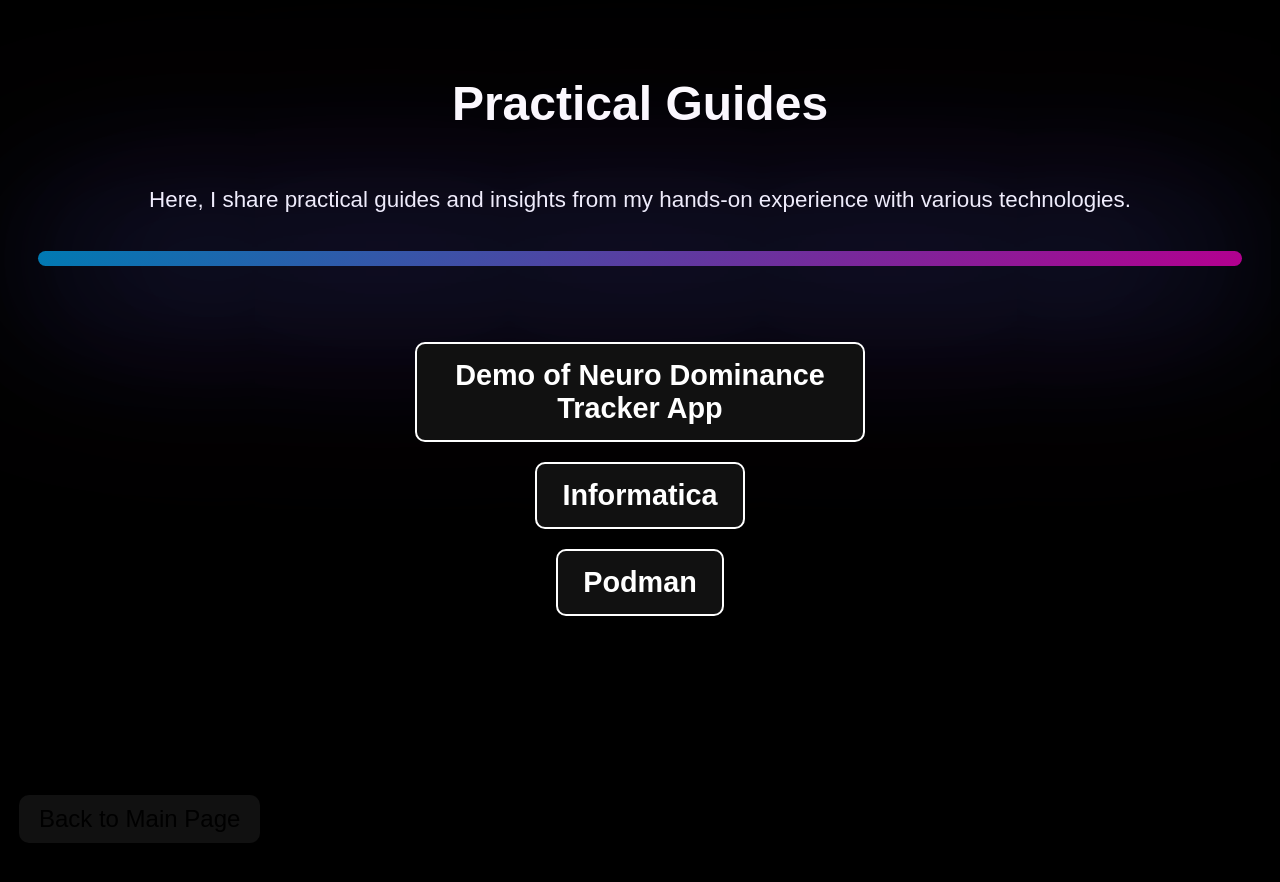
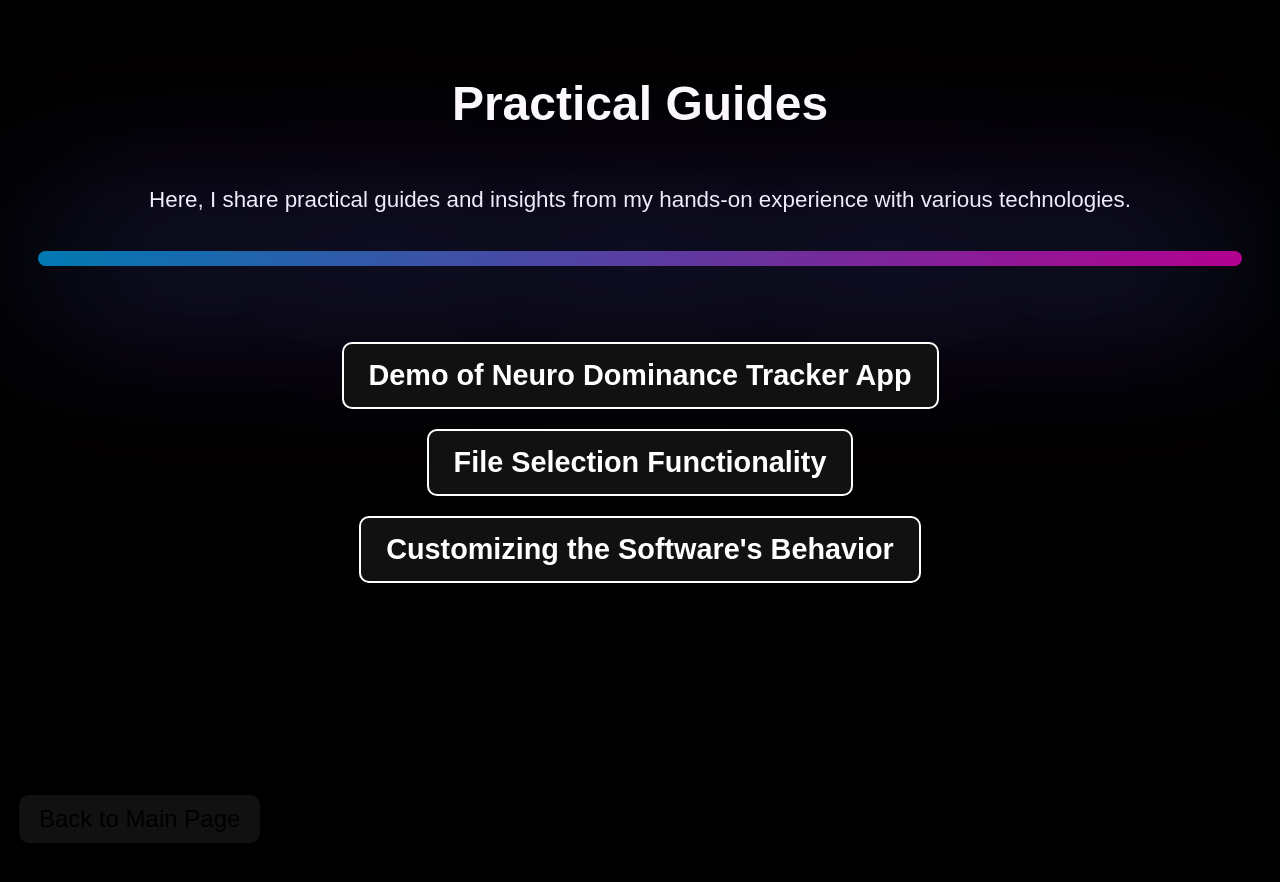
Before and after one commit to nbahador/NeuroDominanceTracker-Tool, a Jekyll site: the page manual.html, which Jekyll copies as it is, in a window 1280 px wide. Shown: the top 882 px of the page. Built offline with Jekyll 4.4.1, drawn with Linux system fonts in a browser that asks for light colours.

Commit message:
Update manual.html

```diff
--- a/manual.html
+++ b/manual.html
@@ -82,8 +82,8 @@
             align-items: center; /* Align icon and text horizontally */
             gap: 15px; /* Space between icon and text */
             transition: all 0.3s ease-in-out;
-            width: 100%; /* Ensure the buttons are of consistent width */
-            max-width: 450px; /* Limit the maximum width */
+            width: 100%; /* Make button width 100% of the container */
+            max-width: 600px; /* Set a maximum width to ensure uniformity */
         }
 
         /* Hover Effects for the Button */
@@ -145,16 +145,16 @@
         </a>
 
         <!-- Informatica Projects Button -->
-        <a href="InformaticaProjects.html">
+        <a href="File_Selection_Functionality.html">
             <button class="project-button">
-                Informatica
+                File Selection Functionality
             </button>
         </a>
 
         <!-- Podman Button (New) -->
-        <a href="PodmanProjects.html">
+        <a href="Customizing_the_Software_Behavior.html">
             <button class="project-button">
-                Podman
+                Customizing the Software's Behavior
             </button>
         </a>
     </div>
```
